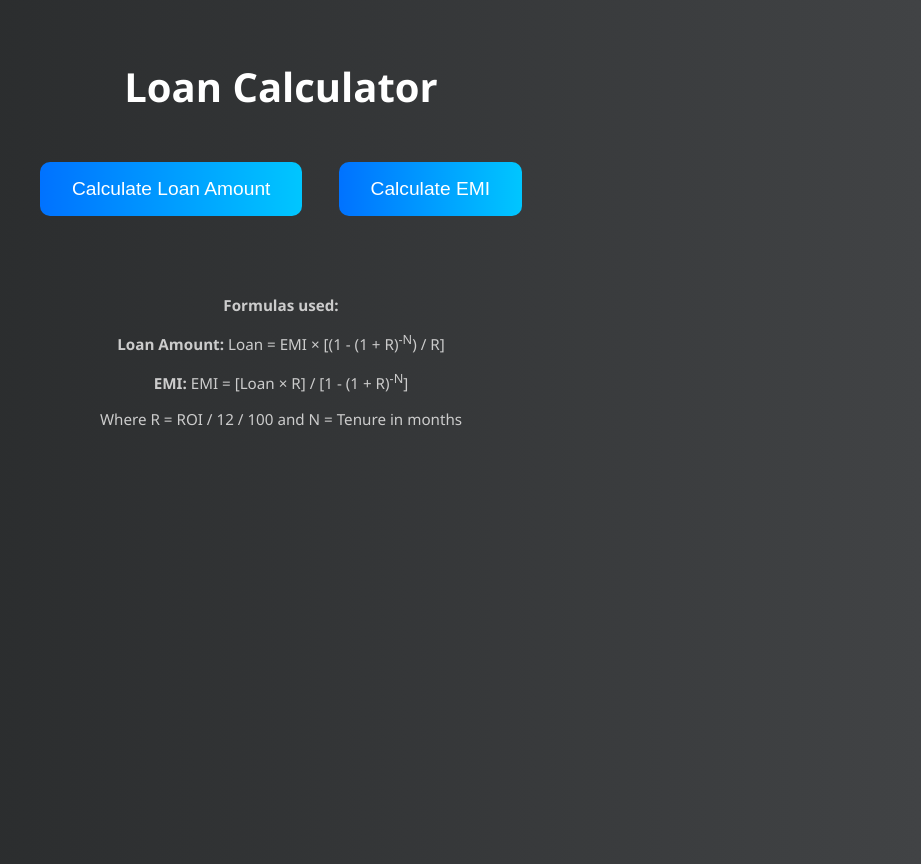
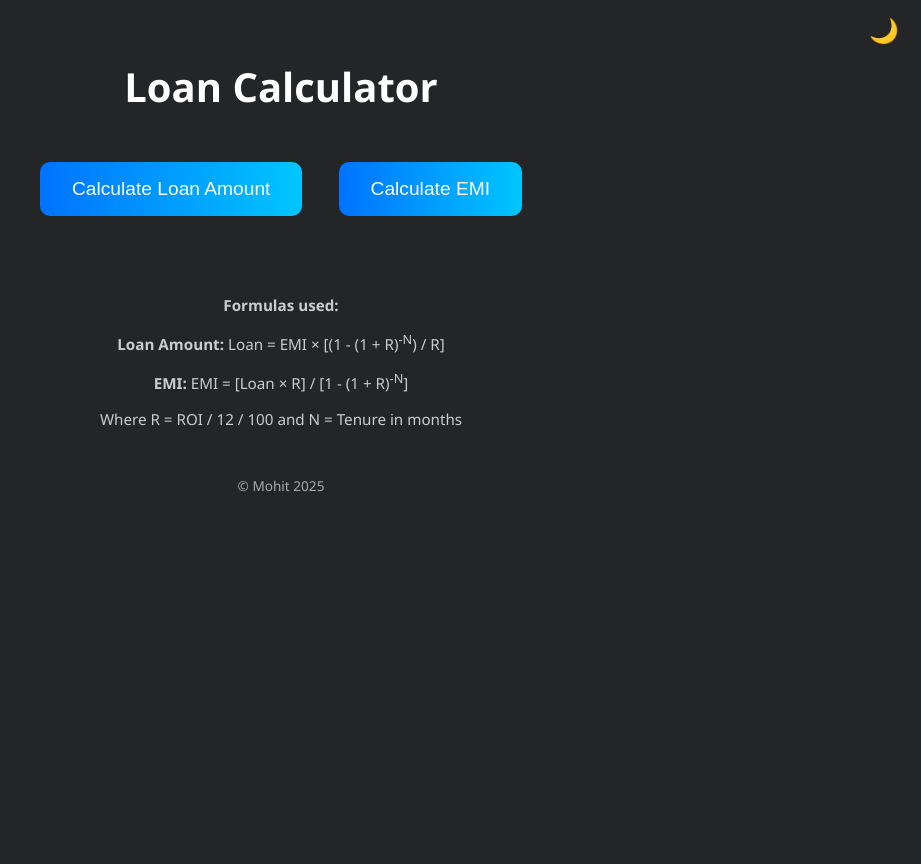
Before and after one commit to Mohit-20/personal_loan, a plain HTML site: page index.html in a window 1280 px wide. Shown: the whole page, without its empty margins (359-1280 px from the left). Drawn offline with Linux system fonts and the light colour scheme.

Commit message:
Update index.html

```diff
--- a/index.html
+++ b/index.html
@@ -5,17 +5,28 @@
   <meta name="viewport" content="width=device-width, initial-scale=1.0" />
   <title>Loan Calculator</title>
   <style>
+    :root {
+      --bg: #232526;
+      --text: white;
+      --card-bg: rgba(255, 255, 255, 0.05);
+    }
+    body.light {
+      --bg: #f0f0f0;
+      --text: #111;
+      --card-bg: #ffffff;
+    }
     body {
       margin: 0;
       font-family: 'Segoe UI', sans-serif;
-      background: linear-gradient(to right, #232526, #414345);
-      color: white;
+      background: var(--bg);
+      color: var(--text);
       display: flex;
       flex-direction: column;
       align-items: center;
       justify-content: flex-start;
       padding: 2rem;
       min-height: 100vh;
+      transition: all 0.3s ease;
     }
     h1 {
       font-size: 2.5rem;
@@ -37,11 +48,21 @@
       transform: translateY(-3px);
       box-shadow: 0 8px 15px rgba(0,0,0,0.3);
     }
+    .toggle-mode {
+      position: absolute;
+      top: 1rem;
+      right: 1rem;
+      background: none;
+      border: none;
+      font-size: 1.5rem;
+      cursor: pointer;
+      color: var(--text);
+    }
     .calculator {
       display: none;
       flex-direction: column;
       gap: 1rem;
-      background: rgba(255, 255, 255, 0.05);
+      background: var(--card-bg);
       padding: 2rem;
       border-radius: 1rem;
       box-shadow: 0 4px 15px rgba(0,0,0,0.2);
@@ -70,9 +91,16 @@
       color: #ccc;
       text-align: center;
     }
+    .footer {
+      margin-top: 2rem;
+      font-size: 0.85rem;
+      color: #aaa;
+      text-align: center;
+    }
   </style>
 </head>
 <body>
+  <button class="toggle-mode" onclick="toggleDarkMode()" title="Toggle Dark/Light Mode">🌙</button>
   <h1>Loan Calculator</h1>
   <div>
     <button class="btn" onclick="showCalc('loan')">Calculate Loan Amount</button>
@@ -108,6 +136,8 @@
     <p>Where R = ROI / 12 / 100 and N = Tenure in months</p>
   </div>
 
+  <div class="footer">&copy; Mohit 2025</div>
+
   <script>
     function showCalc(type) {
       document.getElementById('loanCalc').style.display = 'none';
@@ -140,6 +170,12 @@
 
       document.getElementById('emiResult').innerText = `Monthly EMI: ₹${Math.round(emi).toLocaleString()}`;
     }
+
+    function toggleDarkMode() {
+      document.body.classList.toggle('light');
+      const toggleBtn = document.querySelector('.toggle-mode');
+      toggleBtn.textContent = document.body.classList.contains('light') ? '☀️' : '🌙';
+    }
   </script>
 </body>
 </html>
```
